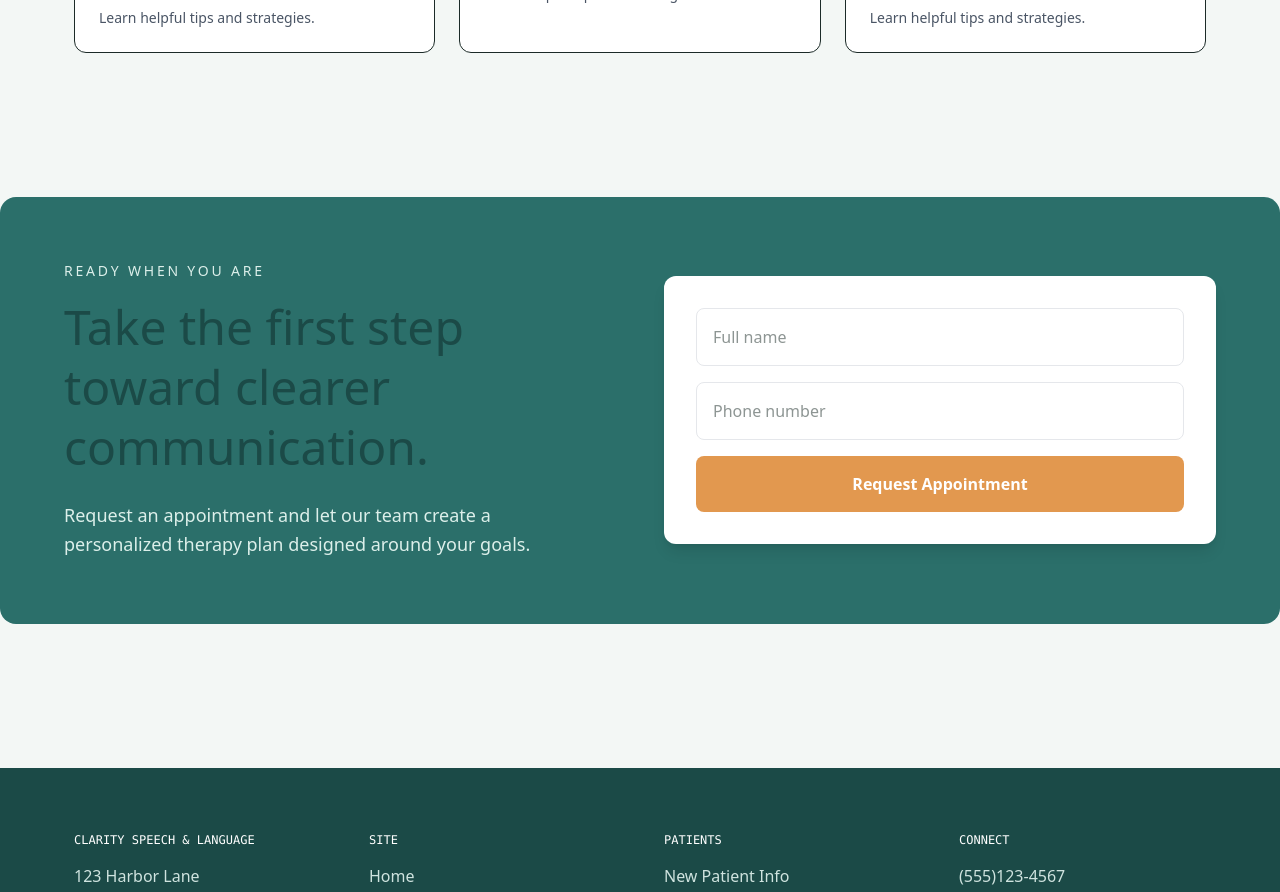
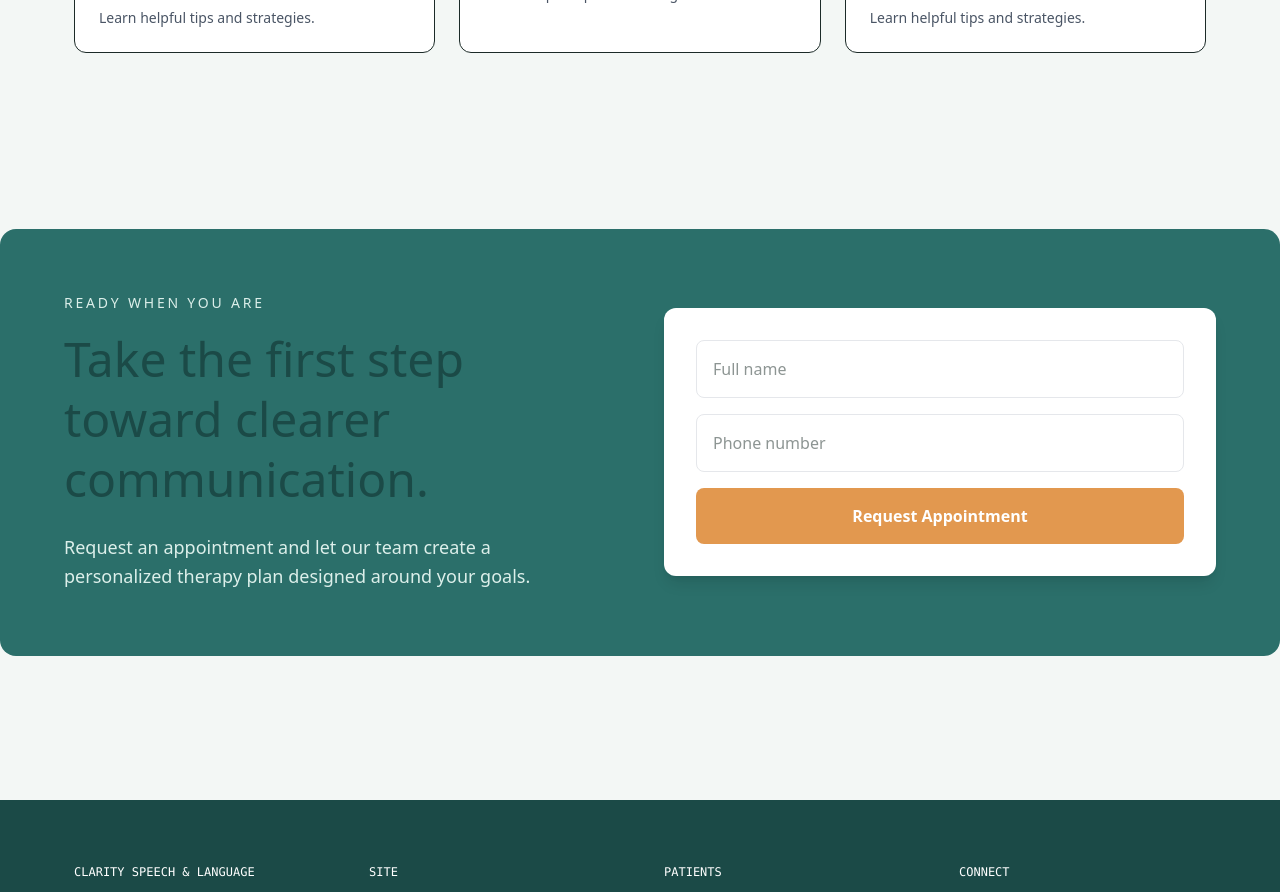
Before and after one commit to rumachoudhury/sadia-speech-therapy, a Next.js app: page / in a window 1280 px wide. Shown: the part 3800-4692 px from the top of the page. Built offline with nearby package versions, Linux system fonts and the light colour scheme.

Commit message:
Fixed AppointmentCTA section

```diff
--- a/components/AppointmentCTA.tsx
+++ b/components/AppointmentCTA.tsx
@@ -58,7 +58,7 @@
 
 export default function AppointmentCTA() {
   return (
-    <section className="py-8 md:py-16">
+    <section className="py-8 md:py-16 mt-8">
       <div
         className="
         max-w-7xl
```
